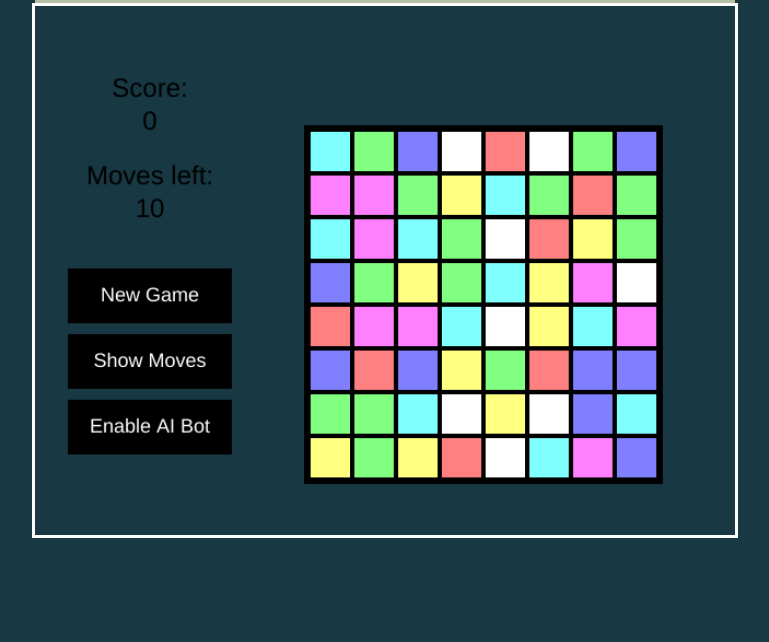
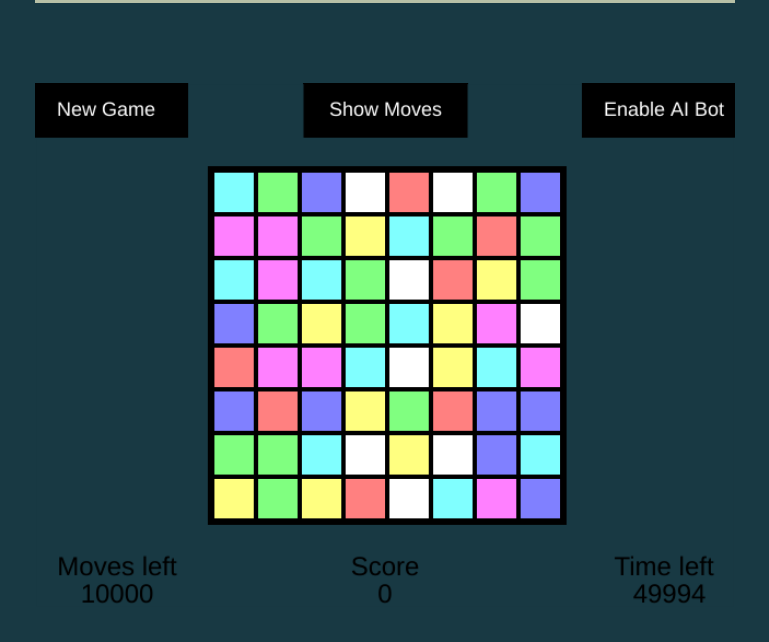
Before and after one commit to RafaGomezGuillen/smooth-games, a plain HTML site: page html_files/main.html in a window 1280 px wide. Shown: the part 58-700 px from the top of the page, without its empty margins (255-1024 px from the left). Drawn offline with Linux system fonts and the light colour scheme.

Commit message:
17/11/2022

```diff
--- a/css_files/style_dark_mode.css
+++ b/css_files/style_dark_mode.css
@@ -196,9 +196,12 @@ div.how-to-play:hover {
 }
 
 .game {
-  border: solid white;
   width: 700px;
+  height: 600px;
   margin: 0 auto;
+  position: relative;
+  bottom: -80px;
+
 }
 
 canvas {
--- a/javascript_files/hola.js
+++ b/javascript_files/hola.js
@@ -1,6 +1,3 @@
-// cuando game over se puede seguir jugando y tener puntos arregla eso
-
-
 // The function gets called when the window is fully loaded
 window.onload = function () {
   // Get the canvas and context
@@ -11,15 +8,15 @@ window.onload = function () {
   var lastframe = 0;
   var fpstime = 0;
   var framecount = 0;
-  var fps = 0;
+
 
   // Mouse dragging
   var drag = false;
 
   // Level object
   var level = {
-    x: 250, // X position
-    y: 113, // Y position
+    x: 162, // X position
+    y: 80, // Y position
     columns: 8, // Number of tile columns
     rows: 8, // Number of tile rows
     tilewidth: 40, // Visual width of a tile
@@ -54,7 +51,15 @@ window.onload = function () {
   var score = 0;
 
   // Count moves
-  var countmoves = 10;
+  var countmoves = 0;
+
+  // Moves left
+  var movesleft = true;
+
+  // Seconds
+  var seconds = 0;
+  let timeout;
+  let timer_on = 0;
 
   // Animation variables
   var animationstate = 0;
@@ -72,9 +77,9 @@ window.onload = function () {
 
   // Gui buttons
   var buttons = [
-    { x: 30, y: 240, width: 150, height: 50, text: "New Game" },
-    { x: 30, y: 300, width: 150, height: 50, text: "Show Moves" },
-    { x: 30, y: 360, width: 150, height: 50, text: "Enable AI Bot" },
+    { x: -10, y: 0, width: 150, height: 50, text: "New Game" },
+    { x: 245.5, y: 0, width: 150, height: 50, text: "Show Moves" },
+    { x: 500, y: 0, width: 150, height: 50, text: "Enable AI Bot"},
   ];
 
   // Initialize the game
@@ -125,6 +130,8 @@ window.onload = function () {
       // Check for game over
       if (moves.length <= 0) {
         gameover = true;
+        movesleft = false;
+        stopTimer();
       }
 
       // Let the AI bot make a move, if enabled
@@ -260,20 +267,20 @@ window.onload = function () {
     // Draw score
     context.fillStyle = "#000000";
     context.font = "24px Helvetica";
-    drawCenterText("Score:", 30, level.y + -30, 150);
-    drawCenterText(score, 30, level.y + 0, 150);
+    drawCenterText("Score", 245, level.y + 370, 150);
+    drawCenterText(score, 245, level.y + 395, 150);
 
-    // // Draw score oroginal
-    // context.fillStyle = "#000000";
-    // context.font = "24px Verdana";
-    // drawCenterText("Score:", 30, level.y + 40, 150);
-    // drawCenterText(score, 30, level.y + 70, 150);
-
-    // Draw timer
+    // Draw moves left
     context.fillStyle = "#000000";
     context.font = "24px Helvetica";
-    drawCenterText("Moves left:", 30, level.y + 50, 150);
-    drawCenterText(countmoves, 30, level.y + 80, 150);
+    drawCenterText("Moves left", 0, level.y + 370, 150);
+    drawCenterText(countmoves, 0, level.y + 395, 150);
+
+    // Draw temp
+    context.fillStyle = "#000000";
+    context.font = "24px Helvetica";
+    drawCenterText("Time left", 500, level.y + 370, 150);
+    drawCenterText(seconds, 505, level.y + 395, 150);
 
     // Draw buttons
     drawButtons();
@@ -286,7 +293,6 @@ window.onload = function () {
 
     // Render tiles
     renderTiles();
-
     // Render clusters
     renderClusters();
 
@@ -525,6 +531,13 @@ window.onload = function () {
     // Reset score
     score = 0;
 
+    // Reset moves
+    countmoves = 10000;
+    movesleft = true;
+
+    // Reset seconds
+    seconds = 50000;
+
     // Set the gamestate to ready
     gamestate = gamestates.ready;
 
@@ -534,10 +547,12 @@ window.onload = function () {
     // Create the level
     createLevel();
 
+    // Set timer
+    startTimer();
+
     // Find initial clusters and moves
     findMoves();
     findClusters();
-    countmoves = 10;
   }
 
   // Create a random level
@@ -840,6 +855,8 @@ window.onload = function () {
     animationstate = 2;
     animationtime = 0;
     gamestate = gamestates.resolve;
+
+    // setMoves
     setMoves();
   }
 
@@ -952,13 +969,46 @@ window.onload = function () {
     }
   }
 
+  // Decrease moves to 0
   function setMoves() {
-    if (countmoves == 0) {
+    if ((movesleft == true)) {
+      if (countmoves == 0) {
+        // Display gameover
+        gameover = true;
+        // Set the gamestate to ready
+        gamestate = gamestates.ready;
+      } else {
+        // If you make a move it will decrease
+        countmoves--;
+      }
+    }
+  }
+
+  // Decrease seconds to 0
+  function timedCount() {
+    // Decrease seconds
+    seconds--;
+    timeout = setTimeout(timedCount, 1000);
+    if (seconds == 0) {
+      stopTimer();
+      movesleft = false;
       gameover = true;
-    } else {
-      countmoves--;
+      gamestate = gamestates.ready;
     }
+  }
 
+  // Start timer
+  function startTimer() {
+    if (!timer_on) {
+      timer_on = 1;
+      timedCount();
+    }
+  }
+
+  // Stop timer
+  function stopTimer() {
+    clearTimeout(timeout);
+    timer_on = 0;
   }
 
   function onMouseUp(e) {
```
